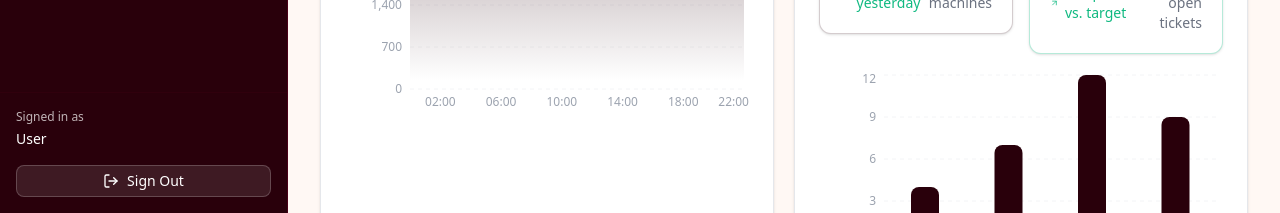
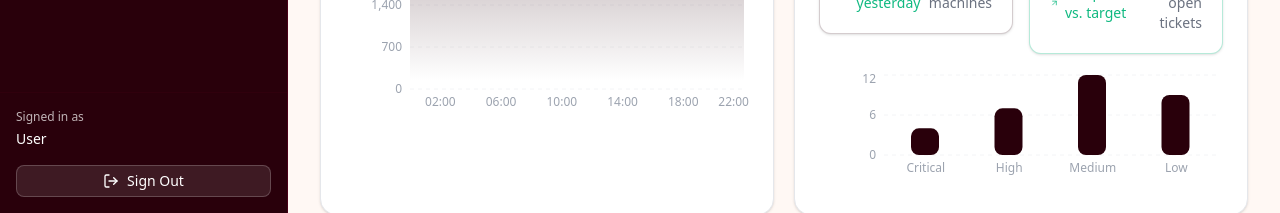
Before and after one commit to clearobject/RtR-Proof-of-Concept, a Next.js app in the folder web/: page /dashboard in a window 1280 px wide. Shown: the part 587-800 px from the top of the page. Built offline with nearby package versions, Linux system fonts and the light colour scheme; no server answers.

Commit message:
adjust dashboard layout

```diff
--- a/web/app/(dashboard)/layout.tsx
+++ b/web/app/(dashboard)/layout.tsx
@@ -3,6 +3,7 @@ import Image from 'next/image'
 import { createClient } from '@/lib/supabase/server'
 import { SignOutButton } from '@/components/auth/sign-out-button'
 import { NavLink } from '@/components/dashboard/nav-link'
+import rtrLogo from '@/public/images/rtr-logo.png'
 
 // Force dynamic rendering to avoid build-time errors
 export const dynamic = 'force-dynamic'
@@ -102,12 +103,11 @@ export default async function DashboardLayout({
       <aside className="w-72 bg-rtr-wine border-r border-rtr-wine-light flex flex-col flex-shrink-0">
         <div className="p-6 border-b border-rtr-wine-light/20 flex flex-col items-center text-center space-y-3">
           <Image
-            src="/images/rtr-logo.png"
+            src={rtrLogo}
             alt="Rent the Runway logo"
             width={120}
             height={160}
             priority
-            unoptimized
             className="w-28 h-auto"
           />
           <h1
--- a/web/components/dashboard/AlertsOverview.tsx
+++ b/web/components/dashboard/AlertsOverview.tsx
@@ -53,7 +53,7 @@ export function AlertsOverview() {
           />
         </div>
       </CardHeader>
-      <CardContent className="h-56 lg:h-52">
+      <CardContent className="h-[120px]">
         <ResponsiveContainer width="100%" height="100%">
           <BarChart data={severityDistribution} barSize={28}>
             <CartesianGrid strokeDasharray="4 4" vertical={false} stroke="#f3f4f6" />
```
